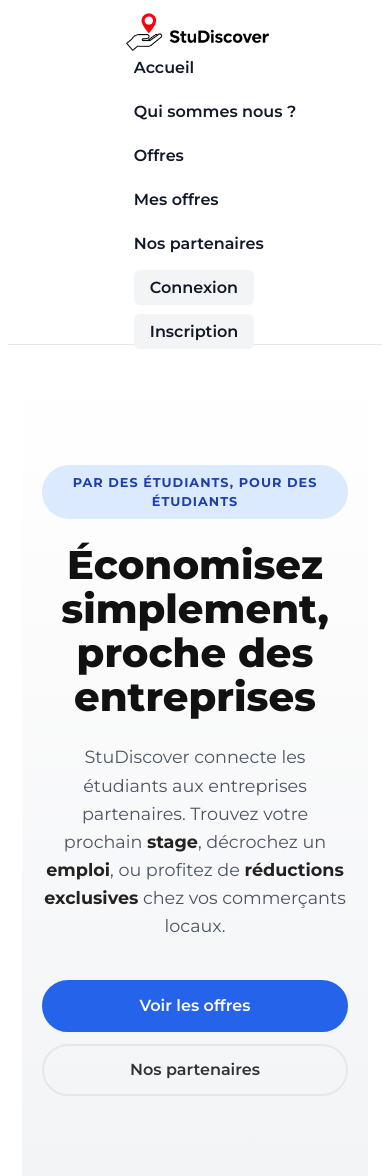
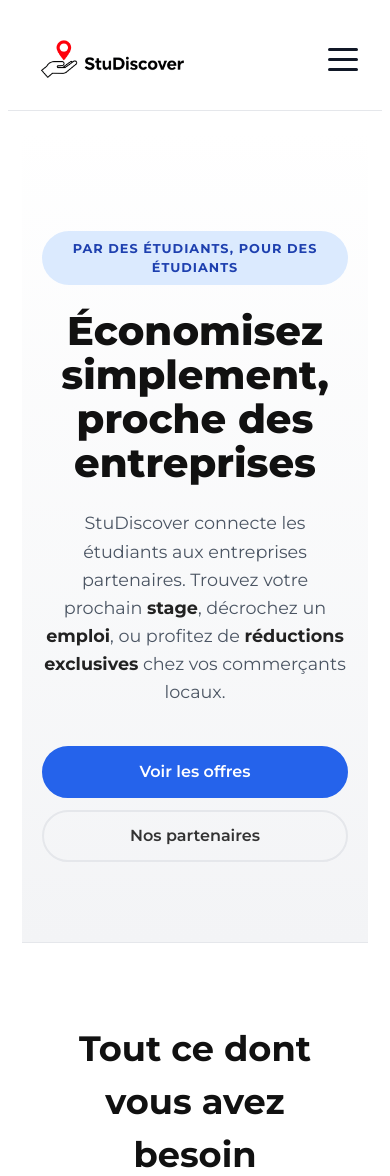
Before and after one commit to StuDiscoverGroup7/uqac-projet-web-g7, a Node server app: page / in a window 390 px wide. Shown: the top 1176 px of the page. Run offline with Node 20, Linux system fonts and the light colour scheme.

Commit message:
Add mobile-first responsive burger menu

```diff
--- a/style/global.css
+++ b/style/global.css
@@ -2,10 +2,10 @@
    RESET & BASE
    =========================== */
 
-
 body {
   /* On applique la police et les couleurs ici pour tout le site */
-  font-family: "Montserrat", system-ui, -apple-system, "Segoe UI", Roboto, Arial, sans-serif;
+  font-family: "Montserrat", system-ui, -apple-system, "Segoe UI", Roboto, Arial,
+    sans-serif;
   color: #222;
   background: #fff;
   line-height: 1.5;
@@ -15,7 +15,14 @@ body {
 /* ===========================
    TYPOGRAPHIE GLOBALE
    =========================== */
-h1, h2, h3, h4, h5, h6, ul, p {
+h1,
+h2,
+h3,
+h4,
+h5,
+h6,
+ul,
+p {
   margin: 0;
 }
 
@@ -50,58 +57,173 @@ main {
 }
 
 /* ===========================
-   HEADER
+   HEADER - MOBILE FIRST
    =========================== */
 header {
+  background: white;
+  border-bottom: 1px solid #e5e7eb;
+  position: relative;
+}
+
+.header-container {
   display: flex;
   align-items: center;
   justify-content: space-between;
-  padding: 0 1.5rem;
-  height: 10vh;
-  background: white;
-  border-bottom: 1px solid #e5e7eb;
+  padding: 1rem 1.5rem;
+  min-height: 70px;
 }
 
 header img {
   height: 48px;
+  max-width: 200px;
 }
 
-header nav ul {
-  list-style: none;
+/* Bouton burger menu */
+.menu-toggle {
   display: flex;
-  gap: 1.25rem;
-  /* Font-family hérité du body maintenant, plus besoin de le répéter ici */
+  flex-direction: column;
+  justify-content: space-around;
+  width: 30px;
+  height: 30px;
+  background: transparent;
+  border: none;
+  cursor: pointer;
+  padding: 0;
+  z-index: 1001;
+  transition: transform 0.3s ease;
 }
 
-header nav a {
+.menu-toggle:focus {
+  outline: 2px solid #2563eb;
+  outline-offset: 2px;
+  border-radius: 4px;
+}
+
+.menu-toggle-line {
+  width: 100%;
+  height: 3px;
+  background-color: #111827;
+  border-radius: 2px;
+  transition: all 0.3s ease;
+  transform-origin: center;
+}
+
+.menu-toggle-open .menu-toggle-line:nth-child(1) {
+  transform: rotate(45deg) translate(8px, 8px);
+}
+
+.menu-toggle-open .menu-toggle-line:nth-child(2) {
+  opacity: 0;
+}
+
+.menu-toggle-open .menu-toggle-line:nth-child(3) {
+  transform: rotate(-45deg) translate(8px, -8px);
+}
+
+/* Navigation - Mobile First (cachée par défaut) */
+.main-nav {
+  max-height: 0;
+  overflow: hidden;
+  transition: max-height 0.3s ease-out;
+  background: white;
+}
+
+.main-nav.nav-open {
+  max-height: 500px;
+  transition: max-height 0.3s ease-in;
+}
+
+.main-nav ul {
+  list-style: none;
+  padding: 0;
+  margin: 0;
+  display: flex;
+  flex-direction: column;
+  gap: 0;
+}
+
+.main-nav li {
+  border-bottom: 1px solid #e5e7eb;
+}
+
+.main-nav li:last-child {
+  border-bottom: none;
+}
+
+.main-nav a {
+  display: block;
+  padding: 1rem 1.5rem;
   text-decoration: none;
   color: #111827;
   font-weight: 600;
+  transition: background-color 0.2s, color 0.2s;
 }
 
-header nav a[href="/login"],
-header nav a[href="/register"],
-header nav a[href="/logout"] {
-  padding: 0.5rem 1rem;
-  border-radius: 6px;
-  background: #f3f4f6;
-  transition: background 0.2s;
+.main-nav a:hover {
+  background-color: #f3f4f6;
+  color: #2563eb;
 }
 
-header nav a[href="/login"]:hover,
-header nav a[href="/register"]:hover,
-header nav a[href="/logout"]:hover {
-  background: #e5e7eb;
+.main-nav a[href="/login"],
+.main-nav a[href="/register"],
+.main-nav a[href="/logout"] {
+  background: #f3f4f6;
+  margin: 0.5rem 1.5rem;
+  border-radius: 6px;
+  text-align: center;
 }
 
-@media screen and (max-width: 768px) {
-    header nav ul {
-      flex-direction: column;
-    }
+.main-nav a[href="/login"]:hover,
+.main-nav a[href="/register"]:hover,
+.main-nav a[href="/logout"]:hover {
+  background: #e5e7eb;
+  color: #111827;
+}
 
-    header {
-      flex-direction: column;
-      height: auto;
-    }
+/* Desktop - Menu horizontal */
+@media screen and (min-width: 769px) {
+  header {
+    display: flex;
+    align-items: center;
+    justify-content: space-between;
+    padding: 0 1.5rem;
+    height: 10vh;
+  }
 
+  .header-container {
+    padding: 0;
+    min-height: auto;
+  }
+
+  .menu-toggle {
+    display: none;
+  }
+
+  .main-nav {
+    max-height: none;
+    overflow: visible;
+    background: transparent;
+  }
+
+  .main-nav ul {
+    flex-direction: row;
+    gap: 1.25rem;
+  }
+
+  .main-nav li {
+    border-bottom: none;
+  }
+
+  .main-nav a {
+    padding: 0.5rem 0;
+    display: inline-block;
+  }
+
+  .main-nav a[href="/login"],
+  .main-nav a[href="/register"],
+  .main-nav a[href="/logout"] {
+    padding: 0.5rem 1rem;
+    margin: 0;
+    border-radius: 6px;
+  }
 }
--- a/views/partials/header.ejs
+++ b/views/partials/header.ejs
@@ -1,6 +1,13 @@
 <header>
-  <img src="/img/logoLong.png" alt="Logo StuDiscover" />
-  <nav>
+  <div class="header-container">
+    <img src="/img/logoLong.png" alt="Logo StuDiscover" />
+    <button class="menu-toggle" aria-label="Menu" aria-expanded="false">
+      <span class="menu-toggle-line"></span>
+      <span class="menu-toggle-line"></span>
+      <span class="menu-toggle-line"></span>
+    </button>
+  </div>
+  <nav class="main-nav">
     <ul>
       <li><a href="/">Accueil</a></li>
       <li><a href="/qui-sommes-nous">Qui sommes nous ?</a></li>
@@ -16,3 +23,29 @@
     </ul>
   </nav>
 </header>
+<script>
+  // Script pour gérer l'ouverture/fermeture du menu burger
+  document.addEventListener("DOMContentLoaded", function () {
+    const menuToggle = document.querySelector(".menu-toggle");
+    const nav = document.querySelector(".main-nav");
+
+    if (menuToggle && nav) {
+      menuToggle.addEventListener("click", function () {
+        const isExpanded = menuToggle.getAttribute("aria-expanded") === "true";
+        menuToggle.setAttribute("aria-expanded", !isExpanded);
+        nav.classList.toggle("nav-open");
+        menuToggle.classList.toggle("menu-toggle-open");
+      });
+
+      // Fermer le menu quand on clique sur un lien
+      const navLinks = nav.querySelectorAll("a");
+      navLinks.forEach((link) => {
+        link.addEventListener("click", function () {
+          nav.classList.remove("nav-open");
+          menuToggle.classList.remove("menu-toggle-open");
+          menuToggle.setAttribute("aria-expanded", "false");
+        });
+      });
+    }
+  });
+</script>
```
